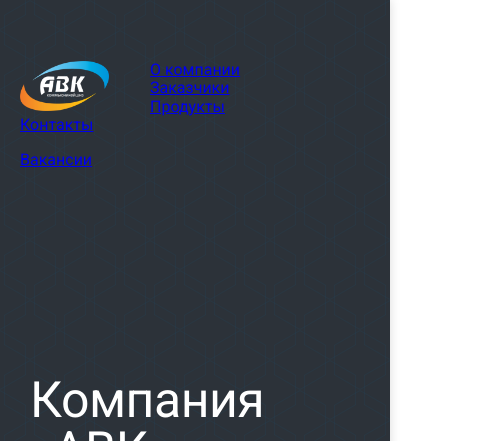
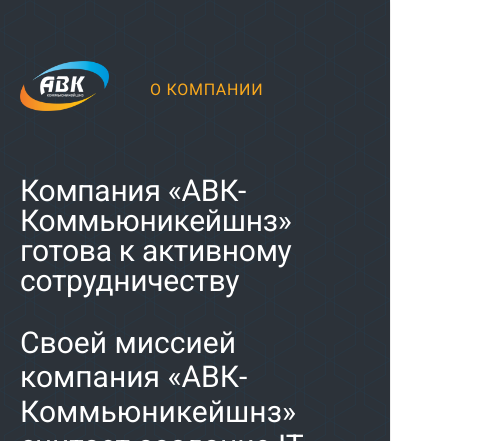
Before and after one commit to splincode/avk-demo, a plain HTML site: page index.html in a window 390 px wide. Shown: the top 441 px of the page, 482 px wide, since content can reach past the window. Drawn offline with nearby package versions, Linux system fonts and the light colour scheme.

Commit message:
fix adaptive

```diff
--- a/css/layout/header.css
+++ b/css/layout/header.css
@@ -21,9 +21,6 @@
   	transition: all 0.4s cubic-bezier(.8,1.8,.75,.75);
   	float: left;
 }
-
-
-@media (min-width: 768px) {
 
 .header__navbar {
 	animation: bounceIn 0.6s;
@@ -63,6 +60,47 @@
 	color: #51bfed;
 }
 
+
+@media (max-width: 768px) {
+
+	.xl-hide {
+		display: none !important;
+	}
+
+	.header__navbar ul > li,
+	.header__navbar.header__navbar--left,
+	.header__navbar.header__navbar--right {
+		float: none !important;
+	}
+
+	.header__navbar ul > li a,
+	.container-outwrap,
+	.container__wrap {
+		padding: 0 !important;
+	}
+
+	.header__navbar ul > li {
+		padding: 20px 0;
+	}
+
+	.header__logo {
+		margin-bottom: 40px;
+	}
+
+	.write-h2 {
+		font-size: 30px !important;
+		margin-bottom: 25px !important;
+	}
+
+	.container__wrap--left {
+		width: 100% !important;
+	}
+
+	.container__wrap,
+	.header {
+		height: auto !important;
+	}
+
 }
 
 
--- a/css/style.css
+++ b/css/style.css
@@ -48,7 +48,7 @@
 
 
 .page__container {
-	max-width: 1350px;
+	max-width: 1280px;
 	padding: 0 20px;
 	height: auto;
 	margin: 0 auto;
@@ -236,6 +236,33 @@
 	filter: grayscale(100%);
 }
 
+@media (max-width: 768px) {
+
+	.page-body,
+	.page__container,
+	.page-footer--container {
+		margin: 0 auto !important;
+		width: 90%;
+	}
+
+	.page-footer {
+		height: auto !important;
+	}
+
+	.container__wrap--right {
+		width: 100%;
+	}
+
+	.page-body--left, .page-body--right {
+		width: 100%;
+    	float: none;
+	}
+
+	.page-body__picture {
+	    display: none !important;
+	}
+}
+
 .color--secondary {
     color: #335578;
 }
@@ -300,7 +327,7 @@
 }
 
 .page-footer--container {
-	max-width: 1350px;
+	max-width: 1280px;
 	height: auto;
 	margin: 0 auto;
 	padding-top: 35px;
--- a/index.html
+++ b/index.html
@@ -8,7 +8,7 @@
 <body class="page">
 
 
-	<header class="header page__header">
+	<header class="header page__header clearfix">
 		<div class="page__container">
 
 			<div class="header__logo"></div>
@@ -16,13 +16,13 @@
 			<div class="header__navbar header__navbar--left">
 				<ul>
 					<li><a class="header__navbar--main" href="#">О компании</a></li>
-					<li><a id="industry-href" href="#">Заказчики</a></li>
-					<li><a id="product-href" href="#">Продукты</a></li>
-					<li><a id="contact-href" href="#">Контакты</a></li>
+					<li class="xl-hide"><a id="industry-href" href="#">Заказчики</a></li>
+					<li class="xl-hide"><a id="product-href" href="#">Продукты</a></li>
+					<li class="xl-hide"><a id="contact-href" href="#">Контакты</a></li>
 				</ul>
 			</div>
 
-			<div class="header__navbar header__navbar--right">
+			<div class="header__navbar header__navbar--right xl-hide">
 				<ul>
 					<li><a class="header__navbar--submain" target="_blank" href="https://hh.ru/employer/274">Вакансии</a></li>
 				</ul>
@@ -35,7 +35,7 @@
 					<p class="write-p">Своей миссией компания «АВК-Коммьюникейшнз» считает создание IT продуктов, предоставляющих сотрудникам возможность полностью реализовать свой потенциал</p>
 				</div>
 
-				<div class="container__wrap container__wrap--right">
+				<div class="container__wrap container__wrap--right xl-hide">
 					<img class="wrap-logo" src="https://www.datastax.com/wp-content/uploads/2014/09/iot-challenge-472x421.png">
 				</div>
 
```
Lines whose indentation alone changed are shown as unchanged.
